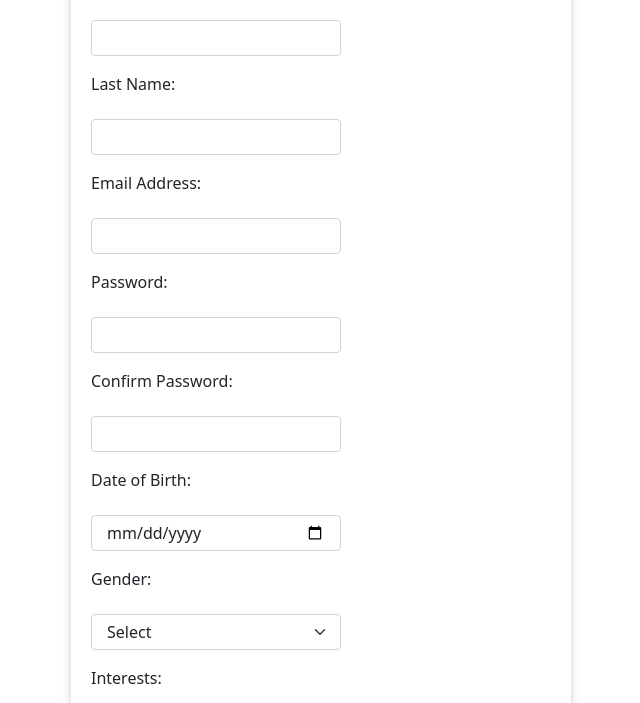
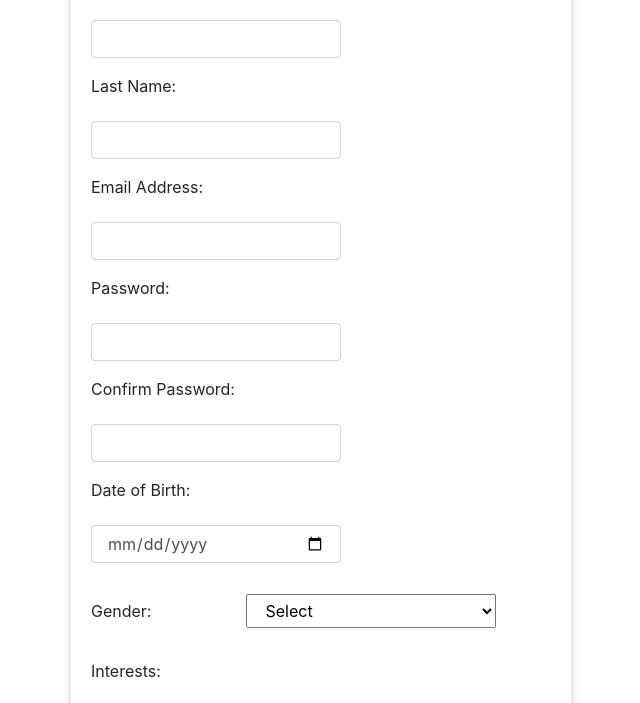
Before and after one commit to ARJUN-NUJRA/registration, a plain HTML site: page index.html in a window 1280 px wide. Shown: the part 103-806 px from the top of the page, without its empty margins (319-959 px from the left). Drawn offline with nearby package versions, Linux system fonts and the light colour scheme.

Commit message:
Update index.html

```diff
--- a/index.html
+++ b/index.html
@@ -3,8 +3,9 @@
 
 <head>
   <meta charset="UTF-8">
+  <meta name="viewport" content="width=device-width,initial-scale=1.0">
   <title>Registration Form</title>
-  <link rel="stylesheet" href="https://cdnjs.cloudflare.com/ajax/libs/bootstrap/5.1.3/css/bootstrap.min.css">
+ <link rel="stylesheet" href="https://maxcdn.bootstrapcdn.com/bootstrap/4.5.2/css/bootstrap.min.css">
   <link rel="stylesheet" href="css/registration.css">
 </head>
 
```
